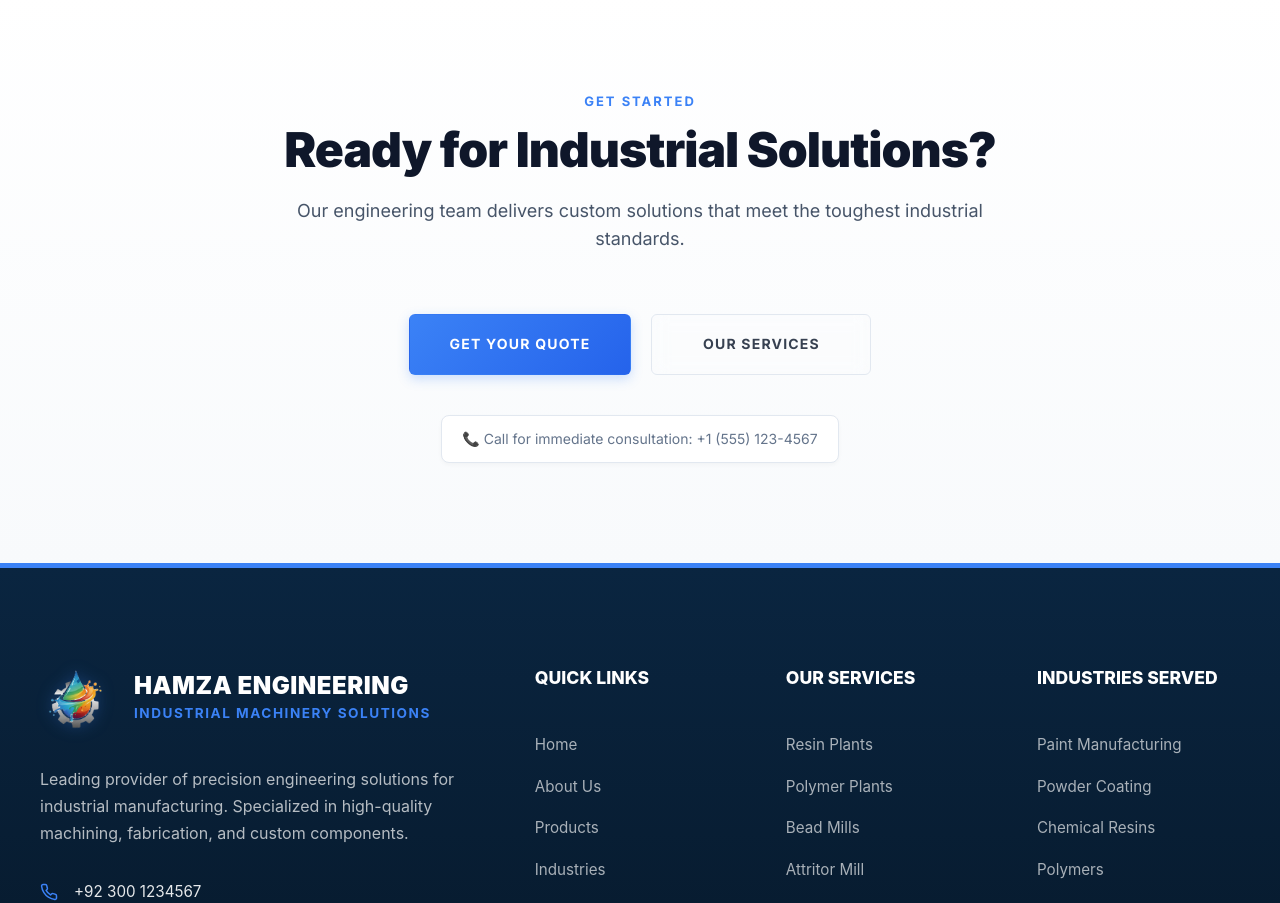
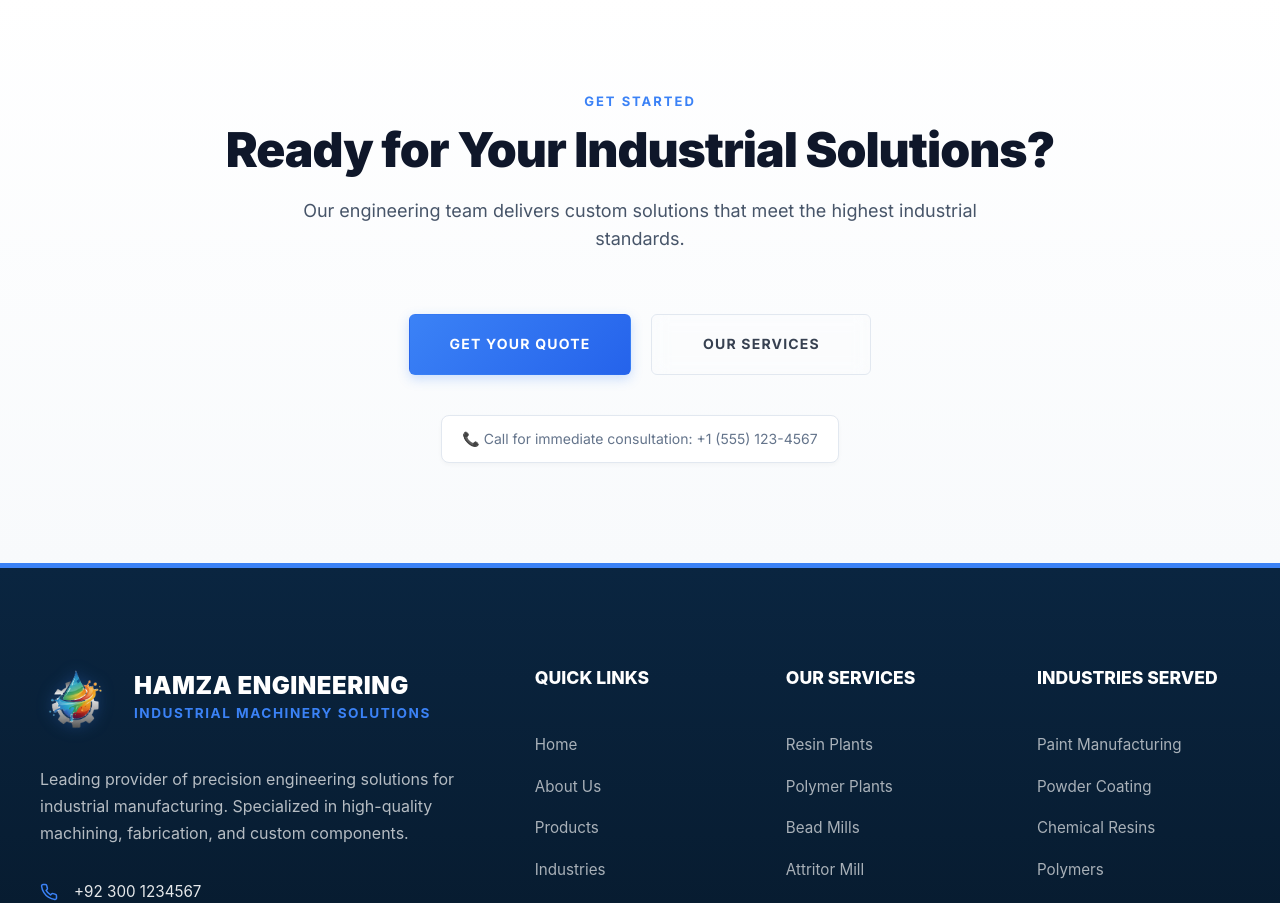
Before and after one commit to Waqashakim1122/Hamza_Engineering, a Next.js app: page / in a window 1280 px wide. Shown: the part 3820-4723 px from the top of the page. Built offline with nearby package versions, Linux system fonts and the light colour scheme.

Commit message:
Update title and subtitle text for clarity

```diff
--- a/components/home/CtaContact.tsx
+++ b/components/home/CtaContact.tsx
@@ -8,11 +8,11 @@ export default function CtaContact() {
         <span className="cta-contact__eyebrow">Get Started</span>
 
         {/* Title - NO BLUE BAR/LINE like Industries section */}
-        <h2 className="cta-contact__title">Ready for Industrial Solutions?</h2>
+        <h2 className="cta-contact__title">Ready for Your Industrial Solutions?</h2>
 
         {/* Subtitle - matches Industries section */}
         <p className="cta-contact__subtitle">
-          Our engineering team delivers custom solutions that meet the toughest industrial standards.
+          Our engineering team delivers custom solutions that meet the highest industrial standards.
         </p>
 
         {/* Action Buttons */}
```
